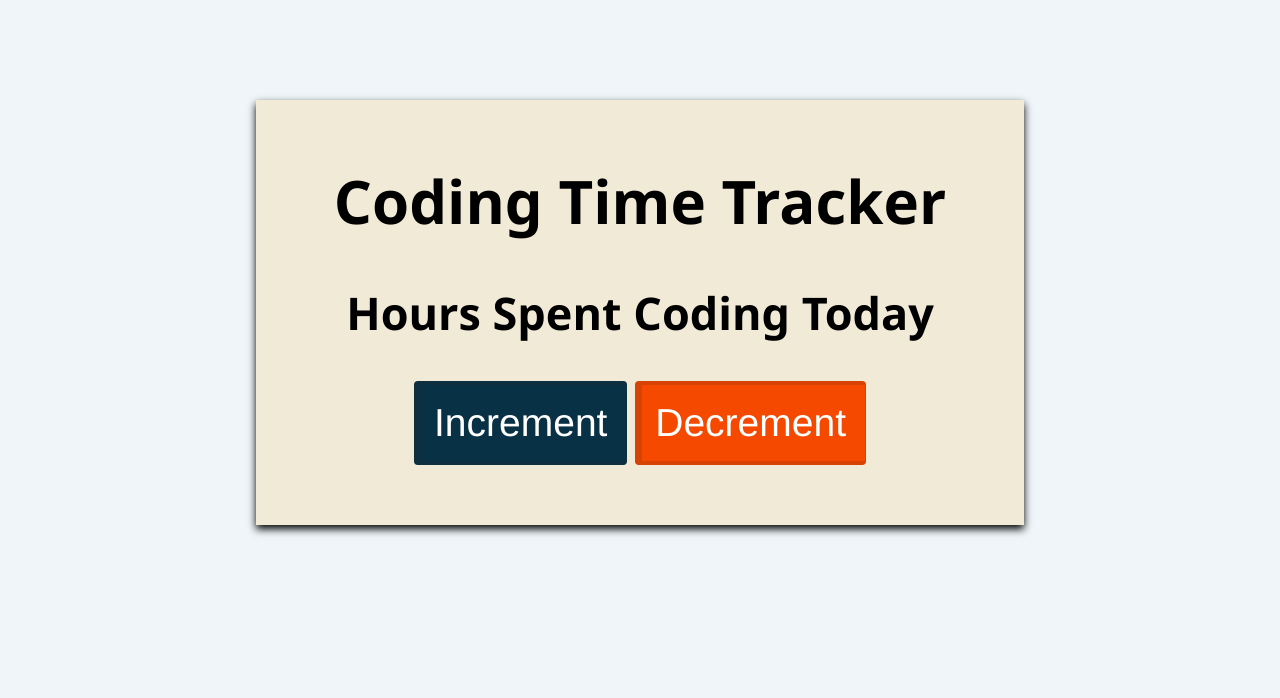
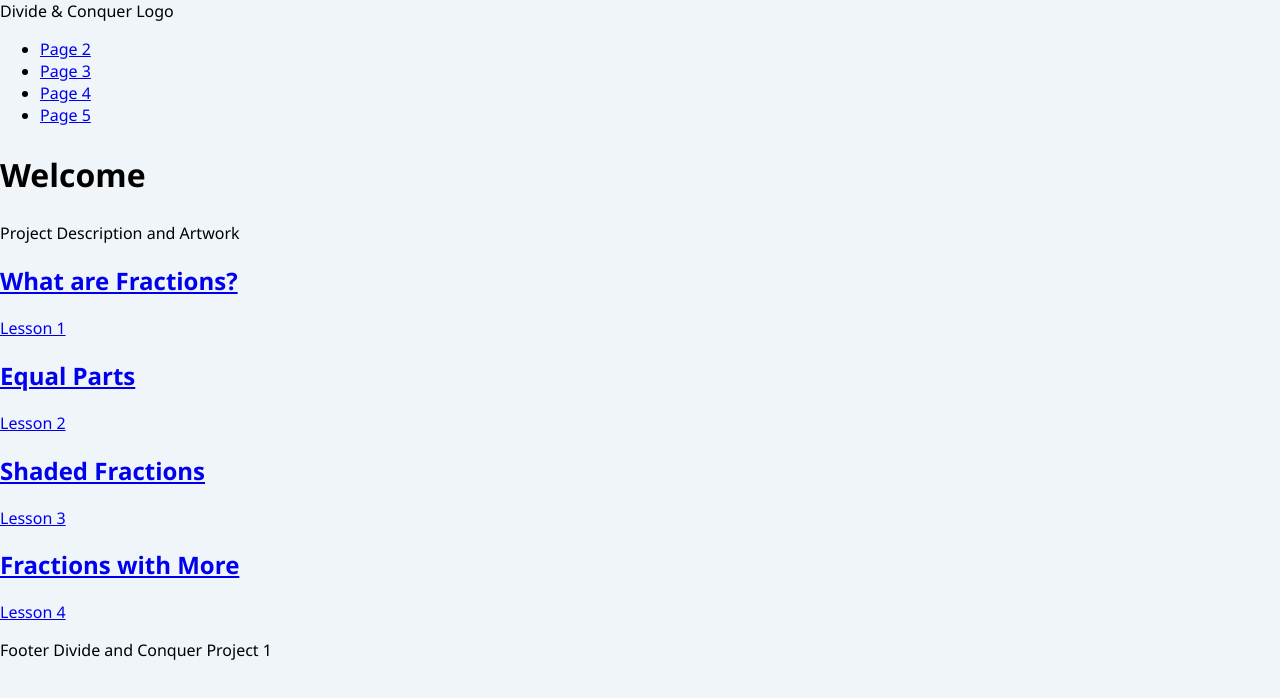
Before and after one commit to wmvrisso/group_project_1, a plain HTML site: page index.html in a window 1280 px wide. Drawn offline with Linux system fonts and the light colour scheme.

Commit message:
index modification

```diff
--- a/index.html
+++ b/index.html
@@ -5,19 +5,52 @@
     <meta name="viewport" content="width=device-width, initial-scale=1.0" />
     <meta http-equiv="X-UA-Compatible" content="ie=edge" />
     <link rel="stylesheet" href="./assets/css/style.css" />
+
+    <script src="./assets/js/script.js"></script>
     <title>Divide and Conquer</title>
 </head>
 
+<header>
+  <div class="logo">Divide & Conquer Logo</div>
+    <nav>
+      <ul>
+        <li><a href="lesson1.html">Page 2</a></li>
+        <li><a href="lesson2.html">Page 3</a></li>
+        <li><a href="lesson3.html">Page 4</a></li>
+        <li><a href="lesson4.html">Page 5</a></li>
+      </ul>
+    </nav>
+</header>
+
 <body>
-    <div class="wrapper">
-        <div class="container">
-          <h1>Coding Time Tracker</h1>
-          <h2><span id="counter">0</span> Hours Spent Coding Today</h2>
-          <button id="add">Increment</button>
-          <button id="subtract">Decrement</button>
-        </div>
+  <main>
+    <section id="landing-page">
+      <div class="intro">
+        <h1>Welcome</h1>
+        <p>Project Description and Artwork</p>
       </div>
-
-    <script src="./assets/js/script.js"></script>
+      <div class="lessons-grid">
+        <a href="lesson1.html" class="lesson-card">
+          <h2>What are Fractions?</h2>
+          <p>Lesson 1</p>
+        </a>
+        <a href="lesson2.html" class="lesson-card">
+          <h2>Equal Parts</h2>
+          <p>Lesson 2</p>
+        </a>
+        <a href="lesson3.html" class="lesson-card">
+          <h2>Shaded Fractions</h2>
+          <p>Lesson 3</p>
+        </a>
+        <a href="lesson4.html" class="lesson-card">
+          <h2>Fractions with More</h2>
+          <p>Lesson 4</p>
+        </a>
+      </div>
+    </section>
+  </main>
+  <footer>
+    <p>Footer Divide and Conquer Project 1</p>
+  </footer>
 </body>
 </html>
```
